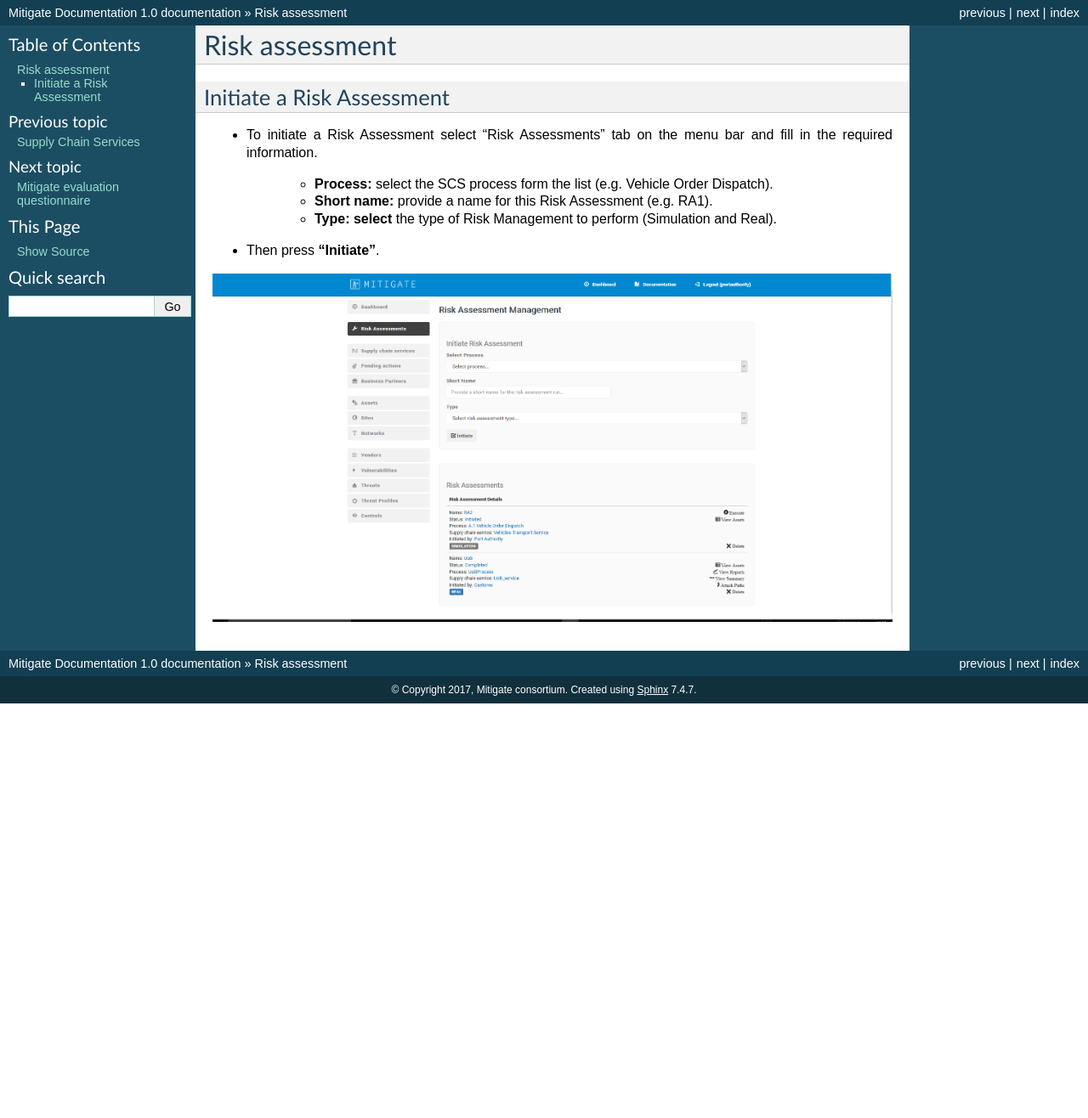
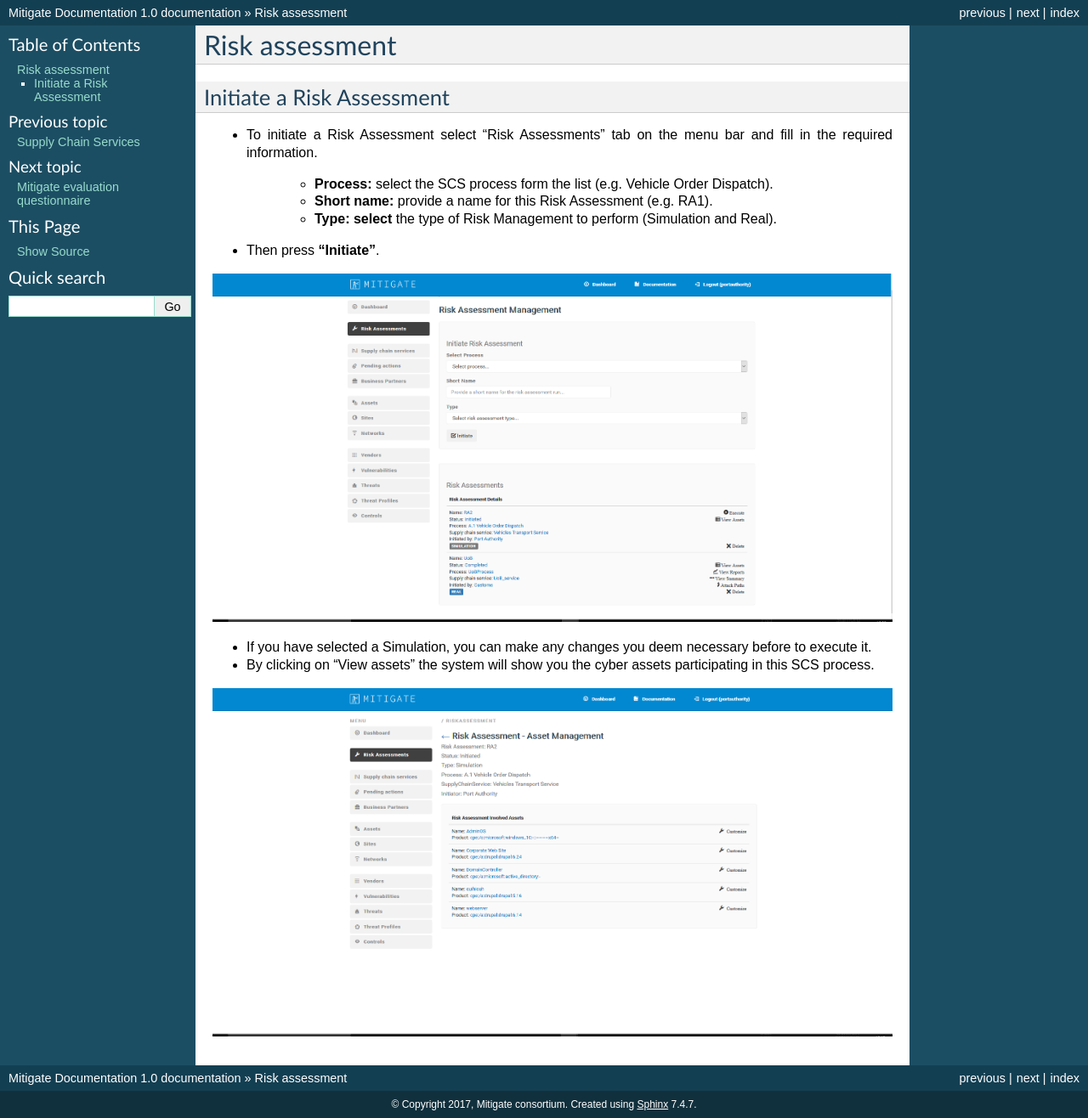
Before and after one commit to singularlogic/mitigate-documentation, a Sphinx documentation site: the page built from docs/pd_risk_ass.rst, in a window 1280 px wide. Shown: the whole page at 85% size. Built offline with Sphinx 7.4.7, drawn with Linux system fonts in a browser that asks for light colours; before the commit the page ends 900 px from its top, so only the background shows below that.

Commit message:
Update pd_risk_ass.rst

```diff
--- a/docs/pd_risk_ass.rst
+++ b/docs/pd_risk_ass.rst
@@ -15,3 +15,9 @@ Initiate a Risk Assessment
 - Then press **“Initiate”**.
 
 .. image:: assets/ra1.png
+
+- If you have selected a Simulation, you can make any changes you deem necessary before to execute it.
+
+- By clicking on “View assets” the system will show you the cyber assets participating in this SCS process.
+
+.. image:: assets/ra2.jpg
```
